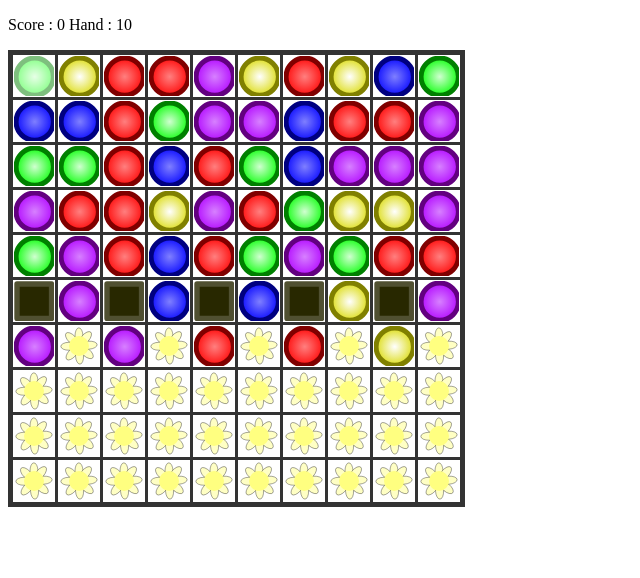
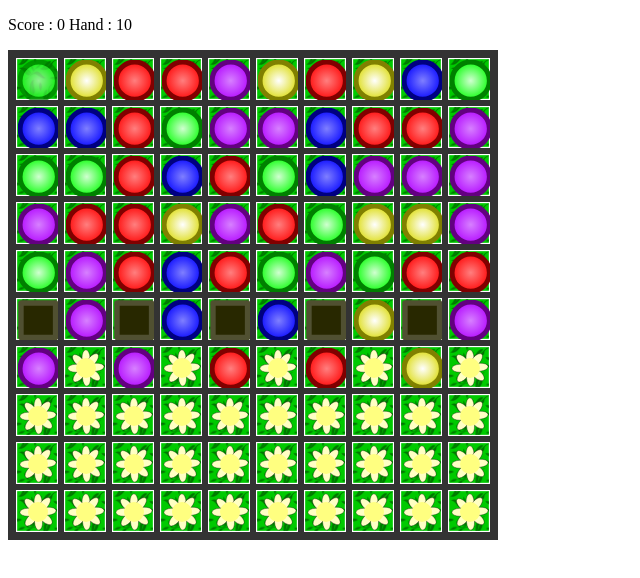
Before and after one commit to csharpython/Chain-puzzle, a plain HTML site: page index.html in a window 1280 px wide. Both pictures are taken after a click on the element 33 px from the left and 75 px from the top of the page. Shown: the whole page, without its empty margins (0-640 px from the left). Drawn offline with Linux system fonts and the light colour scheme.

Commit message:
草
新ギミック「草」を(見た目だけ)実装

```diff
--- a/Script/script.js
+++ b/Script/script.js
@@ -46,9 +46,9 @@ function update_display(){
 	for(let i=0;i<HEIGHT;i++)for(let j=0;j<WIDTH;j++)update_cell(i,j);
 	document.querySelector("#puz_info").innerText = "Score : "+score+" Hand : "+hand;
 }
-function obj_erase(y,x,draw=false){
+function obj_erase(y,x){
 	puz_board[y][x].obj={type : 0,power : 0};
-	if(draw)update_cell(y,x);
+	update_cell(y,x);
 }
 function load_board(){
 	HEIGHT=10;
@@ -65,10 +65,11 @@ function load_board(){
 		for (let j = 0; j < WIDTH; j++) {
 			const TD = document.createElement("td");
 			TD.classList.add("inboard");
-			TD.innerHTML = '<img src="Pictures/Orbs/0.svg",width="40" height="40" class="notouch">';
 			TD.onmouseover = onmouce_cell;
 			TD.addEventListener('click',chain_toggler);
 			TR.appendChild(TD);
+			TD.innerHTML = '<img src="Pictures/Orbs/0.svg",width="40" height="40" class="upper notouch">'+
+							'<img src="Pictures/Fields/1.svg",width="40" height="40" class="notouch">';
 			PUZ_BOARD_BONE[i][j] = TD;
 		}
 		MAIN_BOARD.appendChild(TR);
@@ -83,15 +84,15 @@ function load_board(){
 		}
 	}
 }
-function break_obj(y,x,ischain,draw=false){
+function break_obj(y,x,ischain){
 	puz_board[y][x].obj.power--;
-	if(puz_board[y][x].obj.power<=0||ischain)obj_erase(y,x,draw);
+	if(puz_board[y][x].obj.power<=0||ischain)obj_erase(y,x);
 }
-function fall_obj(yfrom,xfrom,yto,xto,draw=false){
+function fall_obj(yfrom,xfrom,yto,xto){
 	if(puz_board[yto][xto].obj.type==0&&fallable(puz_board[yfrom][xfrom].obj.type)){
 		puz_board[yto][xto].obj.type=puz_board[yfrom][xfrom].obj.type;
-		if(draw)update_cell(yto,xto);
-		obj_erase(yfrom,xfrom,draw);
+		update_cell(yto,xto);
+		obj_erase(yfrom,xfrom);
 		return true;
 	}
 	else return false;
@@ -123,6 +124,8 @@ function falling_orb(){
 function onmouce_cell(cell){
 	const CELL_Y = cell.target.parentNode.rowIndex;
 	const CELL_X = cell.target.cellIndex;
+
+	console.log(CELL_Y,CELL_X);
 	const CELL_COLOR = puz_board[CELL_Y][CELL_X].obj.type;
 	if(chain_now){
 		if(Math.abs(chain_yx.at(-1).y-CELL_Y)<=1&&Math.abs(chain_yx.at(-1).x-CELL_X)<=1)/*位置チェック*/{
@@ -187,7 +190,7 @@ function chain_toggler(cell){
 		cell.target.querySelector("img").classList.add("chaining");
 	}
 }
-function board_init(){//この関数はhttps://bubudoufu.com/sudoku/ を参考に作成
+function board_init(){
 	load_board();
 	falling_orb();
 	score=0;
--- a/css.css
+++ b/css.css
@@ -5,15 +5,22 @@ table.board{
 }
 td.inboard{
 	text-align:center;
+	position: relative;
+	display: inline-block;
 	height: 40px;
 	width : 40px;
 	border:solid #333 3px;
 }
 img.chaining{
-	opacity: 0.5;
+	opacity: 0.7;
 }
 img.notouch{
 	vertical-align: middle;
 	user-select: none;
 	pointer-events: none;
 }
+img.upper{
+	position: absolute;
+	right: 0%;
+	bottom: 0%;
+}
```
Also changed, not shown: Pictures/Fields/0.svg (added), Pictures/Fields/1.svg (added).
